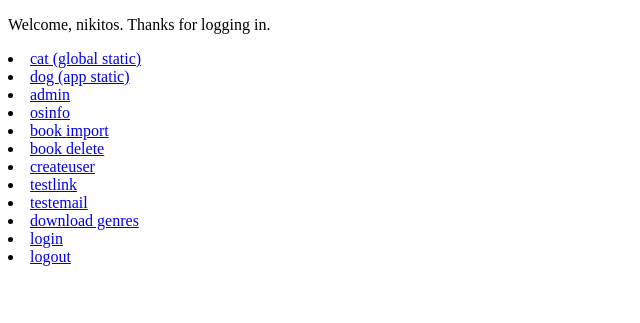
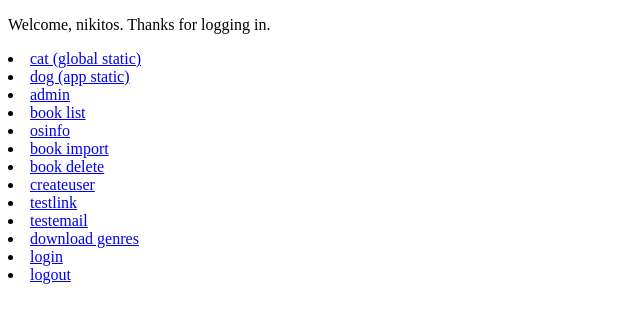
Before and after one commit to nikitachukov/mylib, a Django app: page /library/index/ in a window 1280 px wide. Shown: the top 323 px of the page, without its empty margins (0-640 px from the left). Run offline with Django 3.2, Linux system fonts and the light colour scheme; a user stored in the database is signed in; parts of the project's set-up code (start-up, migrations or seed data) failed here and were passed over; some libraries are stand-ins or nearby versions.

Commit message:
fix errors

```diff
--- a/account/templates/account/login.html
+++ b/account/templates/account/login.html
@@ -7,8 +7,8 @@
 
     {% load staticfiles %}
     <link href={% static "css/bootstrap.min.css" %} rel="stylesheet">
-    <link href={% static "css/bootstrap.min.css" %} rel="stylesheet">
     <link href={% static "css/signin.css" %} rel="stylesheet">
+
 
 
 </head>
--- a/library/templates/library/index.html
+++ b/library/templates/library/index.html
@@ -12,10 +12,10 @@
 {% else %}
     <p>Welcome, new user. Please log in.</p>
 {% endif %}
-
 <li><a href="{% static "cat.jpg" %}">cat (global static)</a></li>
 <li><a href="{% static "dog.jpg" %}">dog (app static)</a></li>
 <li><a href="{% url 'admin:index' %}">admin</a></li>
+<li><a href="{% url 'library:book_list' %}">book list</a></li>
 <li><a href="{% url 'library:osinfo' %}">osinfo</a></li>
 <li><a href="{% url 'library:book_import' %}">book import</a></li>
 <li><a href="{% url 'library:book_delte' %}">book delete</a></li>
--- a/library/urls.py
+++ b/library/urls.py
@@ -9,7 +9,7 @@ urlpatterns = patterns('',
                        url(r'^books/$', views.BookList, name='books'),
                        url(r'^import/$', views.book_import, name='book_import'),
                        url(r'^delete/$', views.delete, name='book_delte'),
-
+                       url(r'^list/$', views.BookList, name='book_list'),
                        url(r'^search/$', views.author_search, name='author_search'),
                        url(r'^osinfo/$', views.osinfo, name='osinfo'),
                        url(r'^index/$', views.index, name='index'),
```
